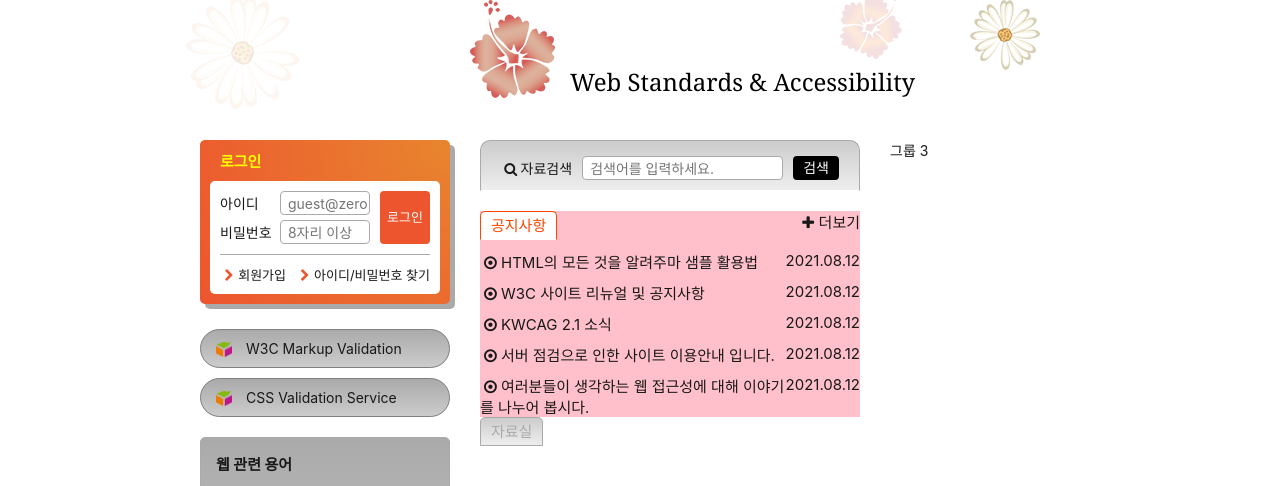
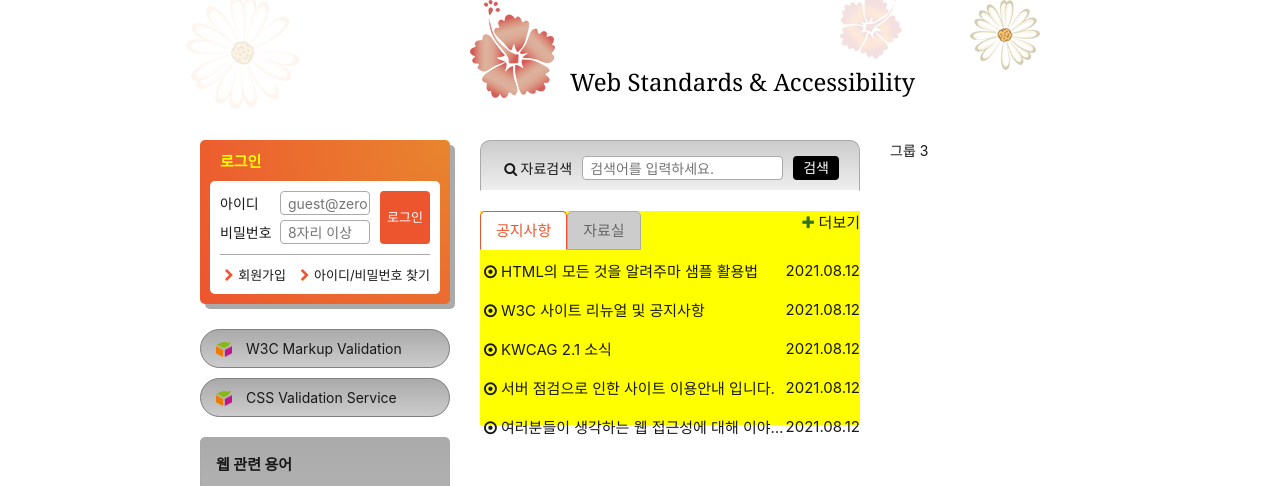
Before and after one commit to chaerin-dev/connecTo_HTML_CSS, a website: page HTML5/index.html in a window 1280 px wide. Shown: the part 139-625 px from the top of the page. Drawn offline with Linux system fonts and the light colour scheme; a web font is replaced by a local one.

Commit message:
공지사항 및 자료실 float과 position 활용한 레이아웃 완성

```diff
--- a/HTML5/css/index.css
+++ b/HTML5/css/index.css
@@ -430,48 +430,67 @@ body {
 }
 /* 공지사항 및 자료실 */
 .board {
-  background-color: yellow;
   position: relative;
   margin-top: 20px;
   font-size: 15px;
+  height: 214px;
+  background-color: yellow;
 }
-.board-section:not(.is-select) .board-panel,
-.board-section:not(.is-select) .board-more {
-  display: none;
+.board-tab {
+  /* border-radius: 5px 5px 0 0;
+  padding: 5px 10px; */
+  float: left;
+  border: 1px solid #aaa;
+  border-radius: 5px 5px 0 0;
+  background: #ccc;
+  padding: 10px 15px;
+  color: #666;
 }
-.board-section button {
-  border-radius: 5px 5px 0 0;
-  padding: 5px 10px;
-  float: left;
+.board-section.is-select .board-tab {
+  color: #ed552f;
+  border-color: currentColor currentColor #fff currentColor;
+  background: #fff;
 }
 .board-panel {
-  background-color: pink;
-  padding-top: 30px;
+  width: 100%;
+  display: none;
+  /* background-color: pink; */
+  position: absolute;
+  top: 45px;
+  left: 0;
 }
-.board-section:not(.is-select) button {
-  background: #ccc linear-gradient(to bottom, #ccc, #eee) repeat;
-  border: 1px solid #aaa;
-  color: #aaa;
-}
-.is-select button {
-  background-color: #fff;
-  border: 1px solid orangered;
-  border-bottom-color: #fff;
-  color: orangered;
+.board-section.is-select .board-panel {
+  display: flex;
+  flex-flow: row wrap;
+  gap: 10px;
 }
 .board-panel li {
-  margin-top: 10px;
   display: flex;
-  justify-content: space-between;
+  align-items: center;
+  flex-flow: row nowrap;
+  width: 100%;
 }
 .board-panel a {
-  display: inline-block;
+  flex-grow: 1;
+  white-space: nowrap;
+  overflow: hidden;
+  text-overflow: ellipsis;
+  /* 링크 면적 확보 */
+  padding: 4px 0;
 }
-
 .board-more {
+  display: none;
   position: absolute;
-  top: 0;
-  right: 0;
+  top: -8px;
+  right: -8px;
+  /* 클릭 범위 확대 */
+  padding: 8px;
+}
+.board-more::before {
+  color: hsla(110, 50%, 30%, 1);
+}
+.board-section.is-select .board-more {
+  display: block;
 }
 
 /* 슬로건 */
```
